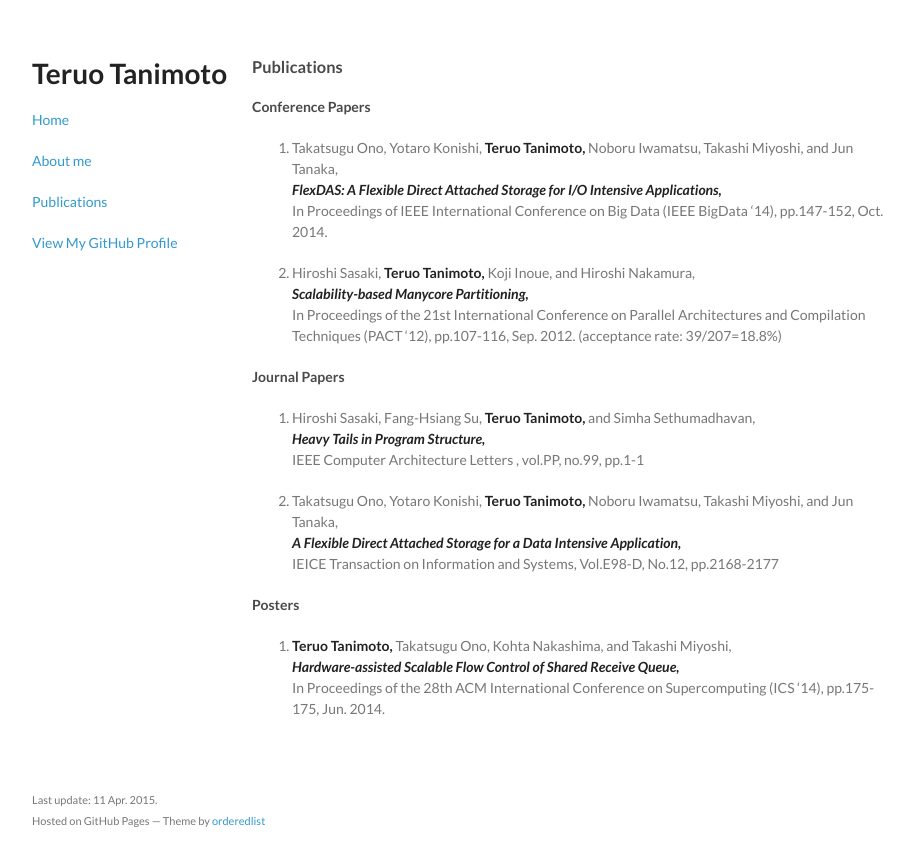
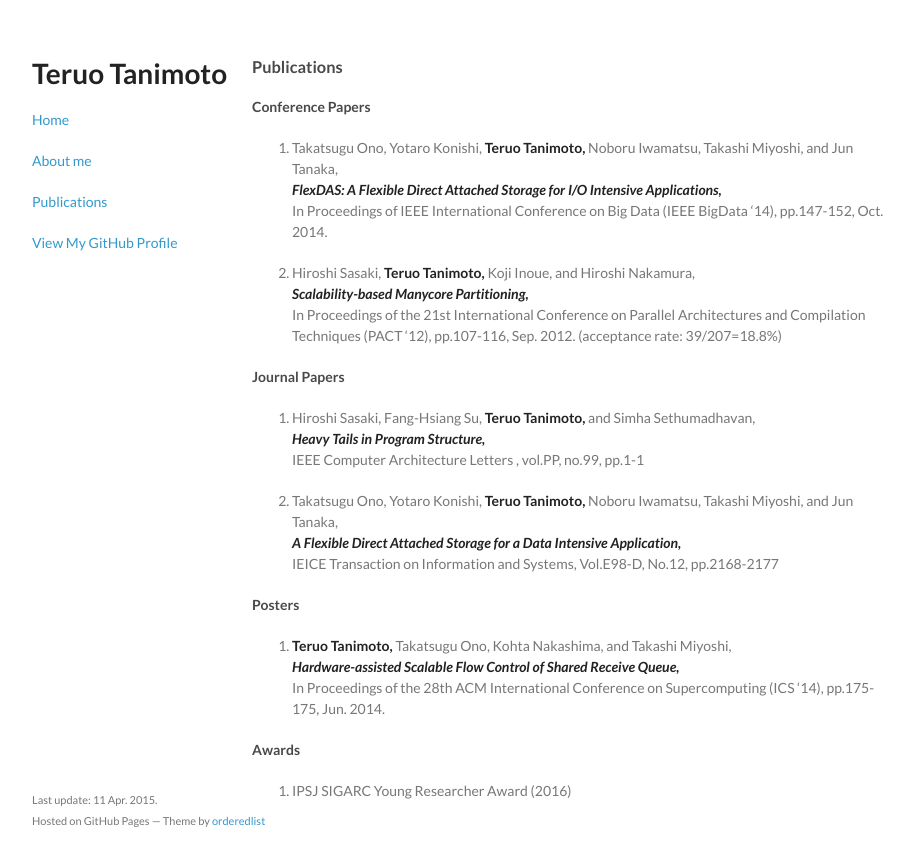
Before and after one commit to teruo41/teruo41.github.io, a Jekyll site: the page built from publications.md, in a window 1280 px wide. Shown: the top 866 px of the page, without its empty margins (178-1087 px from the left). Built offline with Jekyll 4.4.1, drawn with Linux system fonts in a browser that asks for light colours.

Commit message:
Added IPSJ SIGARC Young Researcher Award (2016)

```diff
--- a/publications.md
+++ b/publications.md
@@ -37,3 +37,7 @@ title: Publications
 1. __Teruo Tanimoto,__ Takatsugu Ono, Kohta Nakashima, and Takashi Miyoshi,
    ***Hardware-assisted Scalable Flow Control of Shared Receive Queue,***
    In Proceedings of the 28th ACM International Conference on Supercomputing (ICS '14), pp.175-175, Jun. 2014.
+
+#### Awards
+
+1. IPSJ SIGARC Young Researcher Award (2016)
```
